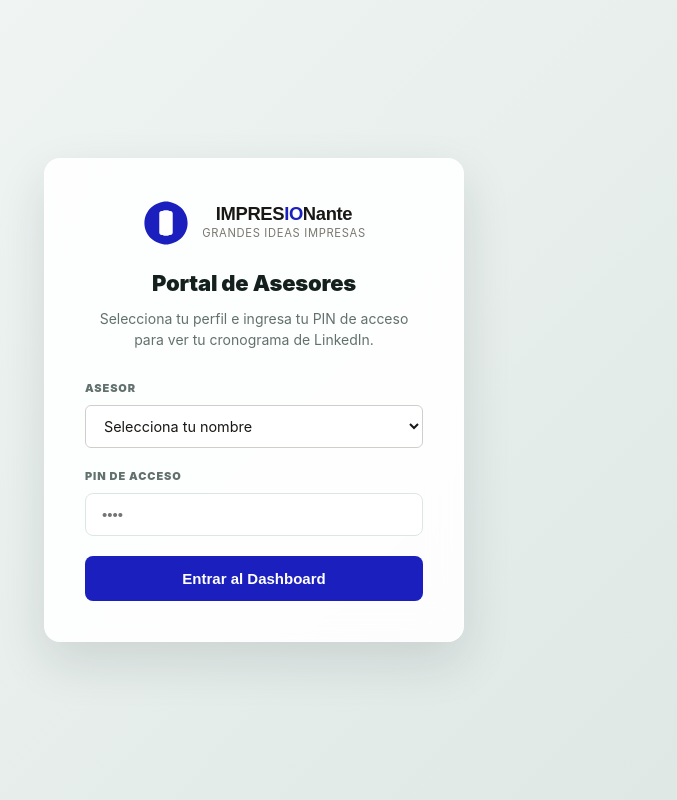
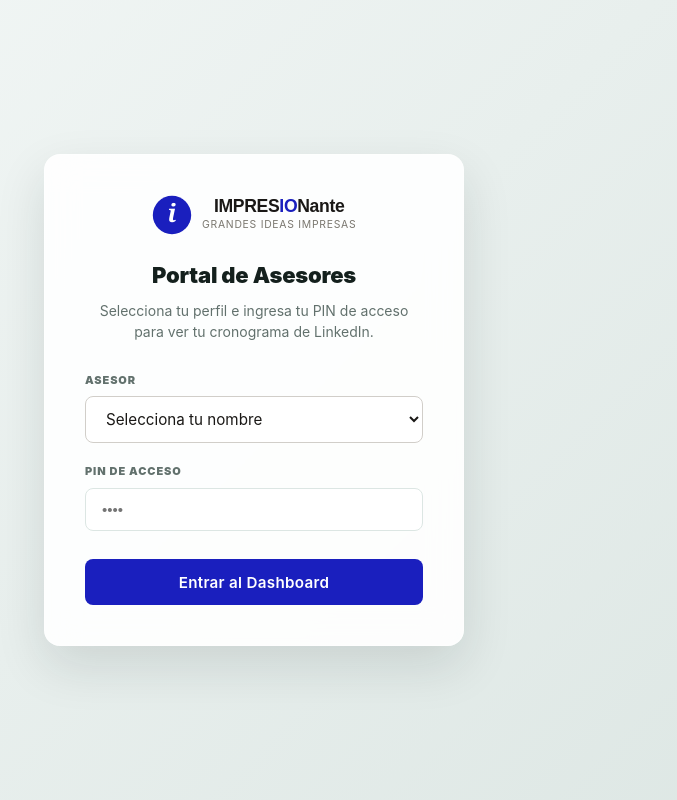
Before and after one commit to IBRDanielVazquez/impresionante-web, a plain HTML site: page dashboard-linkedin-impresionante.html in a window 1280 px wide. Shown: the whole page, without its empty margins (386-1063 px from the left). Drawn offline with Linux system fonts and the light colour scheme.

Commit message:
fix: select iOS, boton azul, logo con tagline

```diff
--- a/dashboard-linkedin-impresionante.html
+++ b/dashboard-linkedin-impresionante.html
@@ -593,21 +593,25 @@
     }
     #login-btn {
       width: 100%;
-      padding: 14px;
+      padding: .85rem;
+      background: #1A1FBE;
+      color: #ffffff;
       border: none;
       border-radius: 8px;
-      background: #1A1FBE !important;
-      color: #ffffff !important;
-      font-size: 15px;
-      font-weight: 800;
+      font-family: 'Inter', sans-serif;
+      font-size: .95rem;
+      font-weight: 600;
       cursor: pointer;
-      transition: background 0.2s, transform 0.1s;
+      letter-spacing: .02em;
+      margin-top: .5rem;
+      -webkit-appearance: none;
+      appearance: none;
     }
     #login-btn:hover {
-      background-color: #1519A0;
+      background: #1519A0;
     }
     #login-btn:active {
-      transform: scale(0.98);
+      background: #1519A0;
     }
     .logout-btn {
       background: #fff;
@@ -630,15 +634,14 @@
   <!-- PIN LOGIN OVERLAY -->
   <div id="login-overlay">
     <div class="login-card">
-      <div style="display:flex;align-items:center;justify-content:center;gap:.75rem;margin-bottom:1.25rem">
-        <svg width="48" height="48" viewBox="0 0 200 200" xmlns="http://www.w3.org/2000/svg">
-          <path fill="#1A1FBE" d="M100 10 C80 10 55 20 38 35 C20 52 10 75 10 100 C10 125 20 148 38 165 C55 180 80 190 100 190 C120 190 145 180 162 165 C180 148 190 125 190 100 C190 75 180 52 162 35 C145 20 120 10 100 10Z M85 55 C85 50 88 47 93 47 L107 47 C112 47 115 50 115 55 L115 145 C115 150 112 153 107 153 L93 153 C88 153 85 150 85 145 Z"/>
-          <path fill="white" d="M72 60 C72 54 76 50 82 50 L88 50 L88 150 L82 150 C76 150 72 146 72 140 Z M112 50 L118 50 C124 50 128 54 128 60 L128 140 C128 146 124 150 118 150 L112 150 Z"/>
-          <path fill="white" d="M78 95 C74 88 76 80 83 76 L100 68 L117 76 C124 80 126 88 122 95 L100 138 Z"/>
+      <div style="display:flex;align-items:center;justify-content:center;gap:.65rem;margin-bottom:1.5rem">
+        <svg width="40" height="40" viewBox="0 0 100 100" xmlns="http://www.w3.org/2000/svg">
+          <circle cx="50" cy="50" r="48" fill="#1A1FBE"/>
+          <text x="50" y="68" text-anchor="middle" font-family="Georgia,serif" font-style="italic" font-weight="bold" font-size="62" fill="white">i</text>
         </svg>
         <div>
-          <div style="font-family:'Syne',sans-serif;font-size:1.15rem;font-weight:800;color:#1A1816;letter-spacing:-.02em;line-height:1">IMPRES<span style="color:#1A1FBE">IO</span>Nante</div>
-          <div style="font-size:.7rem;color:#7A776F;letter-spacing:.06em;text-transform:uppercase;margin-top:2px">Grandes Ideas Impresas</div>
+          <div style="font-family:'Syne',sans-serif;font-size:1.1rem;font-weight:800;color:#1A1816;letter-spacing:-.02em;line-height:1.1">IMPRES<span style="color:#1A1FBE">IO</span>Nante</div>
+          <div style="font-size:.65rem;color:#7A776F;letter-spacing:.07em;text-transform:uppercase;margin-top:1px">Grandes Ideas Impresas</div>
         </div>
       </div>
       <h2>Portal de Asesores</h2>
@@ -646,7 +649,7 @@
 
       <div class="form-group">
         <label for="advisor-select">Asesor</label>
-        <select id="advisor-select" name="advisor" style="width:100%;padding:.7rem .875rem;border:1px solid #d1cec9;border-radius:6px;font-family:'Inter',sans-serif;font-size:.9rem;color:#1A1816;background:#fff;outline:none;cursor:pointer">
+        <select id="advisor-select" name="advisor" style="width:100%;padding:.75rem 1rem;border:1.5px solid #d1cec9;border-radius:8px;font-family:'Inter',sans-serif;font-size:.95rem;color:#1A1816;background:#ffffff;outline:none;cursor:pointer">
           <option value="">Selecciona tu nombre</option>
           <option value="marilyn">Marilyn</option>
           <option value="frida">Frida</option>
```
